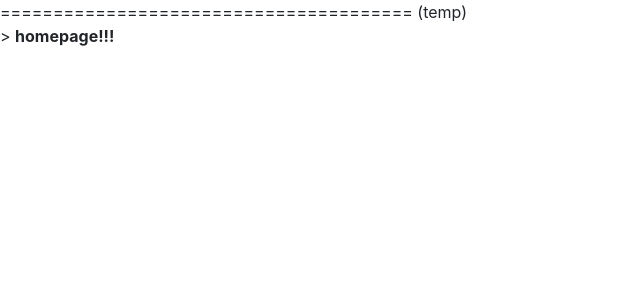
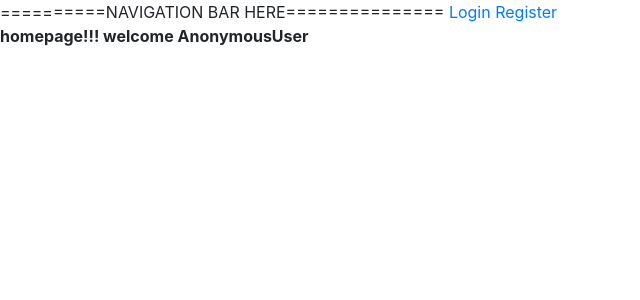
Before and after one commit to Fariznt/cab-utils, a Django app: page / in a window 1280 px wide. Shown: the top 300 px of the page, without its empty margins (0-640 px from the left). Run offline with Django 5.2, Linux system fonts and the light colour scheme; some libraries are stand-ins or nearby versions.

Commit message:
added login/logout, registration pending

```diff
--- a/CAB_Utils/urls.py
+++ b/CAB_Utils/urls.py
@@ -21,8 +21,18 @@ from seat_signal import views as ss_views
 
 urlpatterns = [
     path('admin/', admin.site.urls),
+
+    # core: users + homepage
     path('', core_views.index, name='index'),
+    path('profile/', core_views.profile_view, name='profile'),
+    path('register/', core_views.register_view, name='register'),
+    path('login/', core_views.login_view, name='login'),
+    path('logout/', core_views.logout_view, name='logout'),
+
+    # utility apps
     path('seat-signal/', ss_views.ss_view, name='seat-signal')
+    # path('prereq-path/' include(prereq_path.urls')) when theres another app
 
-    # path('prereq-path/' include(prereq_path.urls')) when theres another app
+    # API
+
 ]
--- /dev/null
+++ b/core/templates/core/index.html
@@ -0,0 +1,5 @@
+{% extends "core/layout.html" %}
+
+{% block body %}
+    <strong>homepage!!! welcome {{ user }}</strong>
+{% endblock %}
--- a/core/templates/layout.html
+++ b/core/templates/core/layout.html
@@ -9,9 +9,18 @@
     </head>
     <body>
         <div>
-        ======================================= (temp)
+        ==========NAVIGATION BAR HERE===============
+        {% if user.is_authenticated %}
+            <a href="{% url 'profile' %}">My Profile</a>
+            <a href="{% url 'logout' %}">Logout</a>
+        {% else %}
+            <a href="{% url 'login' %}">Login</a>
+            <a href="{% url 'register' %}">Register</a>
+        {% endif %}
 
-        </div>>
+
+
+        </div>
         {% block body %}
         {% endblock %}
     </body>
--- a/core/templates/index.html
+++ /dev/null
@@ -1,5 +0,0 @@
-{% extends "layout.html" %}
-
-{% block body %}
-    <strong>homepage!!!</strong>
-{% endblock %}
--- a/core/views.py
+++ b/core/views.py
@@ -1,6 +1,36 @@
-from django.shortcuts import render, HttpResponse
+from django.shortcuts import render
+from django.urls import reverse
+from django.http import HttpResponse, HttpResponseRedirect
+from django.contrib.auth import authenticate, login, logout
 
 
 # Create your views here.
 def index(request):
-    return render(request, "index.html")
+    return render(request, "core/index.html")
+
+
+def register_view(request):
+    pass
+
+def login_view(request):
+    if request.method == "POST":
+        username = request.POST["username"]
+        password = request.POST["password"]
+        user = authenticate(request, username=username, password=password)
+        if user is not None:
+            login(request, user)
+            return HttpResponseRedirect(reverse("index"))
+        else:
+            return render(request, "core/login.html", {
+                "message": "Invalid username and/or password"
+            })
+    else:
+        return render(request, "core/login.html")
+
+def profile_view(request):
+    if not request.user.is_authenticated:
+        return HttpResponseRedirect(reverse("login"))
+
+def logout_view(request):
+    logout(request)
+    return render(request, "core/index.html")
--- a/requirements.txt
+++ b/requirements.txt
@@ -0,0 +1 @@
+Django==5.2.4
```
Also changed, not shown: core/templates/core/login.html (added, +17 -0 lines), README.md, core/templates/core/profile.html (added), 2 other files.
